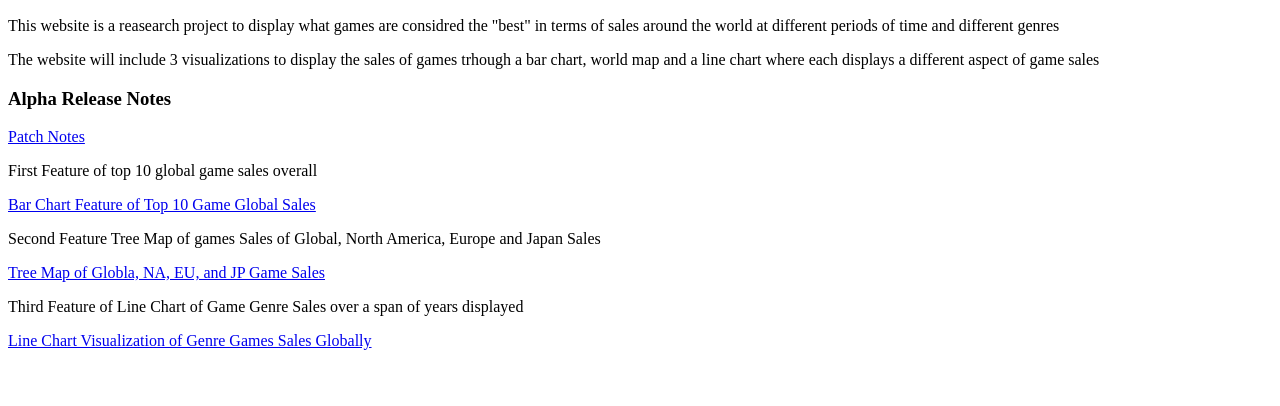
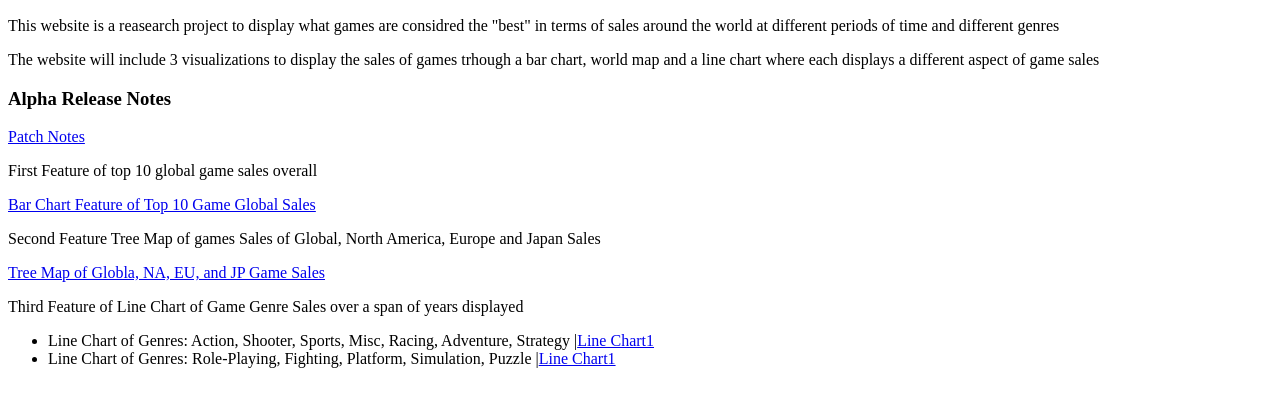
Before and after one commit to jtchan2/GameTop.github.io, a plain HTML site: page index.html in a window 1280 px wide. Shown: the part 110-516 px from the top of the page. Drawn offline with Linux system fonts and the light colour scheme.

Commit message:
Update index.html

```diff
--- a/index.html
+++ b/index.html
@@ -13,6 +13,9 @@
   <p>Second Feature Tree Map of games Sales of Global, North America, Europe and Japan Sales</p>
   <a href="GLTree.html">Tree Map of Globla, NA, EU, and JP Game Sales</a>
   <p>Third Feature of Line Chart of Game Genre Sales over a span of years displayed</p>
-  <a href="lineVg.html"> Line Chart Visualization of Genre Games Sales Globally</a<
+  <ul>
+    <li>Line Chart of Genres: Action, Shooter, Sports, Misc, Racing, Adventure, Strategy |<a href="lineVg.html">Line Chart1</a></li>
+    <li>Line Chart of Genres: Role-Playing, Fighting, Platform, Simulation, Puzzle |<a href="lineVg2.html">Line Chart1</a></li>
+  </ul>
   </body>
 </html>
```
